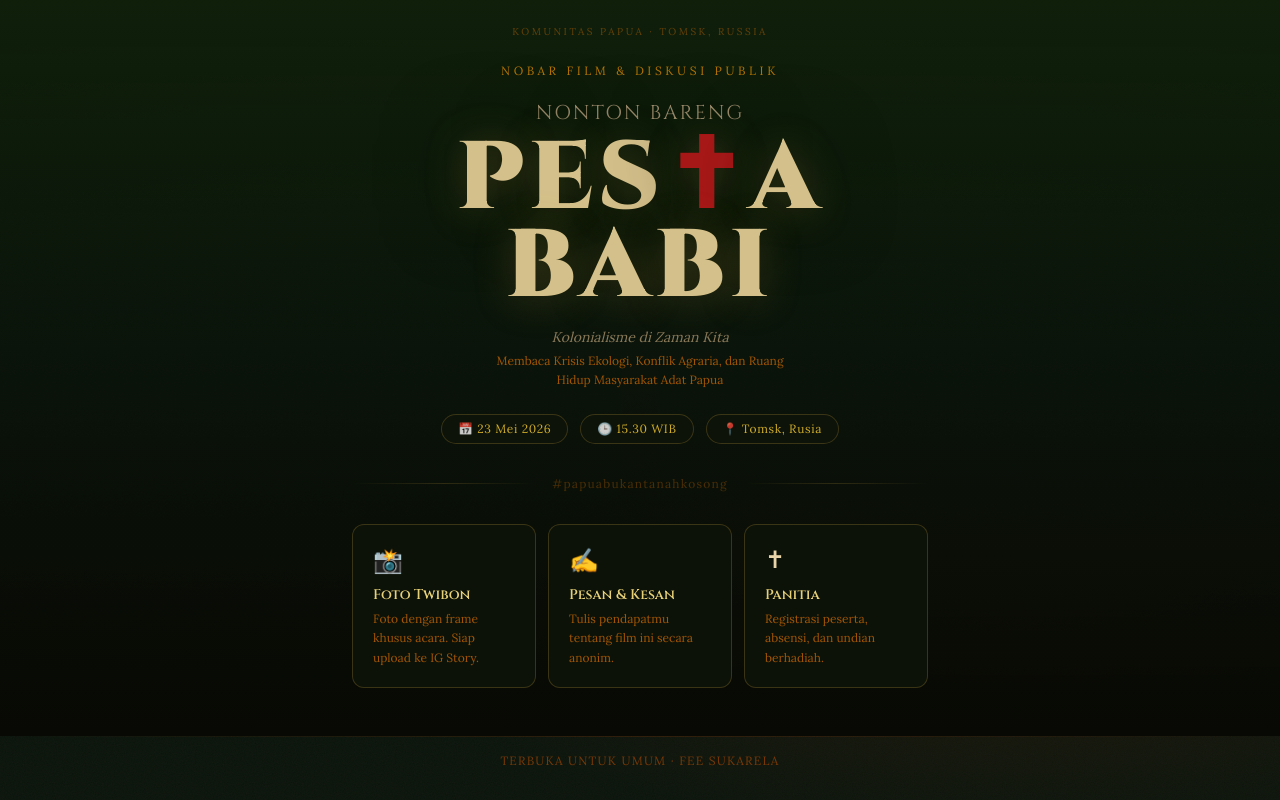
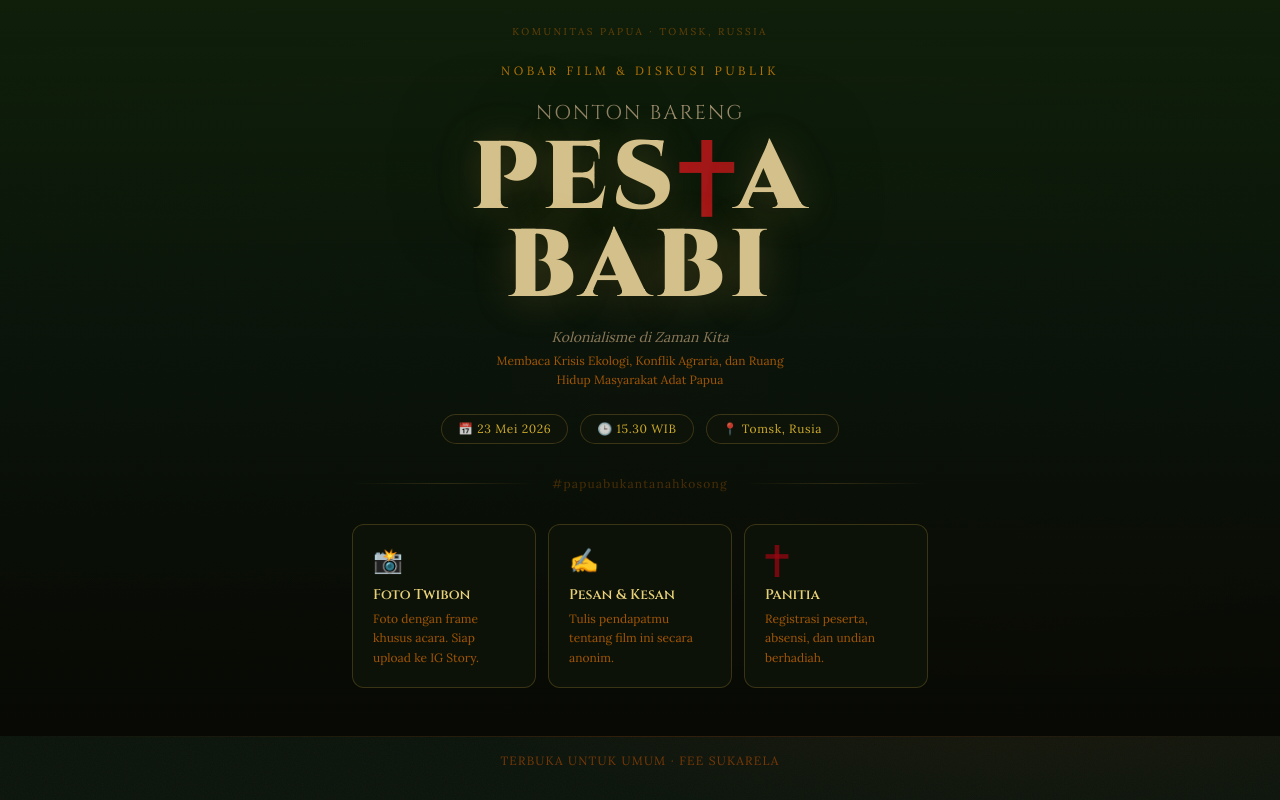
Before and after one commit to yauwru/pbtomsk2026, a Next.js app: page / in a window 1280 px wide. Built offline with nearby package versions, Linux system fonts and the light colour scheme.

Commit message:
Replace ✝ Unicode with SVG CrossIcon to fix iOS emoji rendering
iOS renders U+271D (Latin Cross) as a large purple emoji. Replaced all
usages with a custom SVG component and CSS-drawn cross watermark.

https://claude.ai/code/session_01Wnp8sMVuqt3vv9XFwPZXEf

```diff
--- a/src/app/admin/dashboard/page.tsx
+++ b/src/app/admin/dashboard/page.tsx
@@ -8,6 +8,7 @@ import AttendeeList from '@/components/attendance/AttendeeList'
 import EligibleList from '@/components/raffle/EligibleList'
 import RaffleSpinner from '@/components/raffle/RaffleSpinner'
 import Button from '@/components/ui/Button'
+import CrossIcon from '@/components/ui/CrossIcon'
 import { AttendeeWithSessions, SessionTypeName, RaffleWinner } from '@/types'
 
 type Tab = 'peserta' | 'undian'
@@ -110,7 +111,7 @@ export default function AdminDashboard() {
         <div className="flex border-b border-amber-900/20 mt-6">
           {([
             { key: 'peserta', label: '👥 Peserta & Absensi' },
-            { key: 'undian', label: '✝ Undian' },
+            { key: 'undian', label: '† Undian' },
           ] as { key: Tab; label: string }[]).map(t => (
             <button
               key={t.key}
--- a/src/app/admin/page.tsx
+++ b/src/app/admin/page.tsx
@@ -5,6 +5,7 @@ import { useRouter } from 'next/navigation'
 import Link from 'next/link'
 import Button from '@/components/ui/Button'
 import Input from '@/components/ui/Input'
+import CrossIcon from '@/components/ui/CrossIcon'
 
 export default function AdminLoginPage() {
   const [password, setPassword] = useState('')
@@ -44,7 +45,7 @@ export default function AdminLoginPage() {
                 style={{ fontFamily: 'var(--font-cinzel)' }}>
             ← Beranda
           </Link>
-          <div className="text-4xl text-red-800/60 mt-6 mb-3" style={{ fontFamily: 'var(--font-cinzel)' }}>✝</div>
+          <CrossIcon className="w-8 h-10 text-red-800/60 mx-auto mt-6 mb-3" />
           <h1 className="text-xl font-bold text-amber-200/80"
               style={{ fontFamily: 'var(--font-cinzel)', textShadow: '0 0 20px rgba(196,154,60,0.2)' }}>
             Panel Panitia
--- a/src/app/globals.css
+++ b/src/app/globals.css
@@ -82,17 +82,28 @@ body {
   );
 }
 
-/* Cross watermark */
+/* Cross watermark — CSS-drawn to avoid emoji rendering on iOS */
 .cross-watermark::before {
-  content: '✝';
+  content: '';
   position: absolute;
-  font-size: 20rem;
-  color: rgba(139,16,16,0.04);
+  width: 5rem;
+  height: 18rem;
+  background-color: rgba(139,16,16,0.04);
   top: 50%;
   left: 50%;
   transform: translate(-50%, -50%);
   pointer-events: none;
-  font-family: var(--font-cinzel);
+}
+.cross-watermark::after {
+  content: '';
+  position: absolute;
+  width: 16rem;
+  height: 5rem;
+  background-color: rgba(139,16,16,0.04);
+  top: calc(50% - 4rem);
+  left: 50%;
+  transform: translateX(-50%);
+  pointer-events: none;
 }
 
 /* Tribal line pattern */
--- a/src/app/page.tsx
+++ b/src/app/page.tsx
@@ -1,9 +1,10 @@
 import Link from 'next/link'
+import CrossIcon from '@/components/ui/CrossIcon'
 
 const features = [
   {
     href: '/twibon',
-    icon: '📸',
+    icon: <span className="text-2xl block mb-2">📸</span>,
     title: 'Foto Twibon',
     desc: 'Foto dengan frame khusus acara. Siap upload ke IG Story.',
     border: 'border-amber-700/40 hover:border-amber-600/70',
@@ -11,7 +12,7 @@ const features = [
   },
   {
     href: '/pesan',
-    icon: '✍️',
+    icon: <span className="text-2xl block mb-2">✍️</span>,
     title: 'Pesan & Kesan',
     desc: 'Tulis pendapatmu tentang film ini secara anonim.',
     border: 'border-green-900/40 hover:border-green-700/60',
@@ -19,12 +20,11 @@ const features = [
   },
   {
     href: '/admin',
-    icon: '✝',
+    icon: <CrossIcon className="w-6 h-8 text-red-800/70 block mb-2" />,
     title: 'Panitia',
     desc: 'Registrasi peserta, absensi, dan undian berhadiah.',
     border: 'border-red-900/40 hover:border-red-800/60',
     glow: 'hover:shadow-[0_0_24px_rgba(139,16,16,0.25)]',
-    iconStyle: { fontFamily: 'var(--font-cinzel)', fontSize: '1.5rem' },
   },
 ]
 
@@ -64,7 +64,7 @@ export default function Home() {
             <h1 className="text-6xl md:text-8xl font-black tracking-wider leading-none"
                 style={{ fontFamily: 'var(--font-cinzel)', color: '#d4c08a',
                          textShadow: '0 2px 40px rgba(196,154,60,0.25), 0 0 80px rgba(10,19,10,0.8)' }}>
-              PES<span style={{ color: '#a81818' }}>✝</span>A
+              PES<CrossIcon className="inline-block w-[0.6em] h-[0.8em] align-[-0.1em]" style={{ color: '#a81818' }} />A
             </h1>
             <h1 className="text-6xl md:text-8xl font-black tracking-wider leading-none -mt-2"
                 style={{ fontFamily: 'var(--font-cinzel)', color: '#d4c08a',
@@ -112,7 +112,7 @@ export default function Home() {
                   ${f.border} ${f.glow}
                 `}
               >
-                <span className="text-2xl block mb-2" style={f.iconStyle}>{f.icon}</span>
+                {f.icon}
                 <h3 className="text-amber-200/90 font-semibold text-sm mb-1"
                     style={{ fontFamily: 'var(--font-cinzel)' }}>
                   {f.title}
--- a/src/app/twibon/page.tsx
+++ b/src/app/twibon/page.tsx
@@ -7,6 +7,7 @@ import TwibonUpload from '@/components/twibon/TwibonUpload'
 import TwibonCanvas from '@/components/twibon/TwibonCanvas'
 import TwibonResult from '@/components/twibon/TwibonResult'
 import Button from '@/components/ui/Button'
+import CrossIcon from '@/components/ui/CrossIcon'
 
 const TwibonCamera = dynamic(() => import('@/components/twibon/TwibonCamera'), { ssr: false })
 
@@ -79,7 +80,7 @@ export default function TwibonPage() {
 
         {mode === 'processing' && (
           <div className="text-center py-20">
-            <div className="text-4xl animate-spin inline-block mb-4 text-amber-600">✝</div>
+            <CrossIcon className="w-8 h-10 animate-spin inline-block mb-4 text-amber-600" />
             <p className="text-[#8a7a5a] text-sm tracking-wider">Menambahkan frame...</p>
           </div>
         )}
--- a/src/components/messages/MessageList.tsx
+++ b/src/components/messages/MessageList.tsx
@@ -2,12 +2,13 @@
 
 import { Message } from '@/types'
 import MessageCard from './MessageCard'
+import CrossIcon from '@/components/ui/CrossIcon'
 
 export default function MessageList({ messages }: { messages: Message[] }) {
   if (messages.length === 0) {
     return (
       <div className="text-center py-12 text-amber-700/70">
-        <p className="text-3xl mb-3 opacity-40">✝</p>
+        <CrossIcon className="w-6 h-8 mb-3 opacity-40 mx-auto" />
         <p className="italic text-sm">Belum ada pesan. Jadilah yang pertama.</p>
       </div>
     )
--- a/src/components/raffle/RaffleSpinner.tsx
+++ b/src/components/raffle/RaffleSpinner.tsx
@@ -2,6 +2,7 @@
 
 import { useState, useRef, useEffect } from 'react'
 import Button from '@/components/ui/Button'
+import CrossIcon from '@/components/ui/CrossIcon'
 import WinnerDisplay from './WinnerDisplay'
 
 interface Attendee { id: string; name: string }
@@ -77,7 +78,7 @@ export default function RaffleSpinner({ eligible, existingWinner, onWinnerSaved
       `}>
         <p className="text-amber-700/50 text-[10px] font-semibold mb-3 tracking-[0.4em] uppercase"
            style={{ fontFamily: 'var(--font-cinzel)' }}>
-          {running ? '⟳ Mengocok nama...' : '✝ Siap Undian'}
+          {running ? '⟳ Mengocok nama...' : '† Siap Undian'}
         </p>
         <p className={`text-amber-200 font-bold text-2xl md:text-3xl min-h-[2.5rem] transition-all
                        ${running ? 'blur-[1.5px] opacity-80' : ''}`}
@@ -88,7 +89,7 @@ export default function RaffleSpinner({ eligible, existingWinner, onWinnerSaved
 
       {!running && !winner && (
         <Button variant="primary" size="lg" onClick={startRaffle} disabled={!eligible.length} className="px-10">
-          ✝ Mulai Undian
+          <CrossIcon className="inline-block w-3 h-4 mr-1.5 align-[-1px]" /> Mulai Undian
         </Button>
       )}
       {winner && !showWinner && (
--- a/src/components/raffle/WinnerDisplay.tsx
+++ b/src/components/raffle/WinnerDisplay.tsx
@@ -2,6 +2,7 @@
 
 import { useEffect } from 'react'
 import Button from '@/components/ui/Button'
+import CrossIcon from '@/components/ui/CrossIcon'
 
 interface Props {
   winner: { attendeeId: string; attendeeName: string }
@@ -26,10 +27,8 @@ export default function WinnerDisplay({ winner, onClose }: Props) {
     <div className="flex flex-col items-center gap-6 py-10 text-center">
       {/* Cross + star */}
       <div className="relative">
-        <div className="text-5xl text-amber-500/80 animate-pulse"
-             style={{ fontFamily: 'var(--font-cinzel)', textShadow: '0 0 40px rgba(196,154,60,0.5)' }}>
-          ✝
-        </div>
+        <CrossIcon className="w-10 h-14 text-amber-500/80 animate-pulse"
+                   style={{ filter: 'drop-shadow(0 0 20px rgba(196,154,60,0.5))' }} />
         <div className="text-2xl absolute -top-2 -right-3">⭐</div>
       </div>
 
--- /dev/null
+++ b/src/components/ui/CrossIcon.tsx
@@ -0,0 +1,19 @@
+interface Props {
+  className?: string
+  style?: React.CSSProperties
+}
+
+export default function CrossIcon({ className, style }: Props) {
+  return (
+    <svg
+      viewBox="0 0 10 14"
+      fill="currentColor"
+      aria-hidden="true"
+      className={className}
+      style={{ display: 'inline-block', ...style }}
+    >
+      <rect x="4" y="0" width="2" height="14" />
+      <rect x="0" y="4" width="10" height="2" />
+    </svg>
+  )
+}
```
